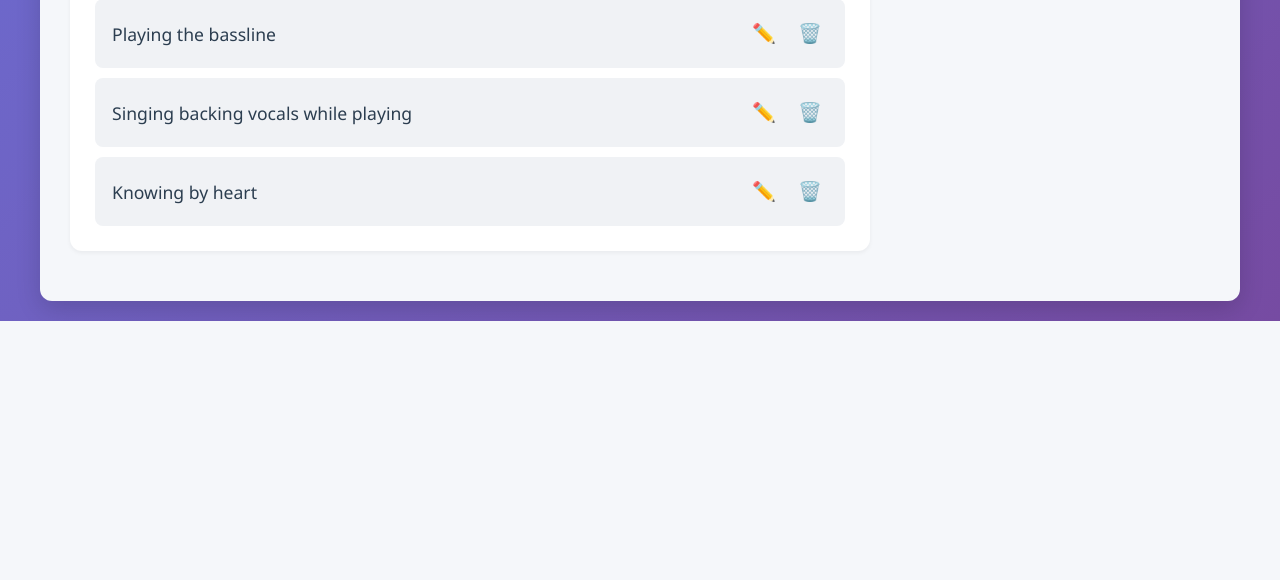
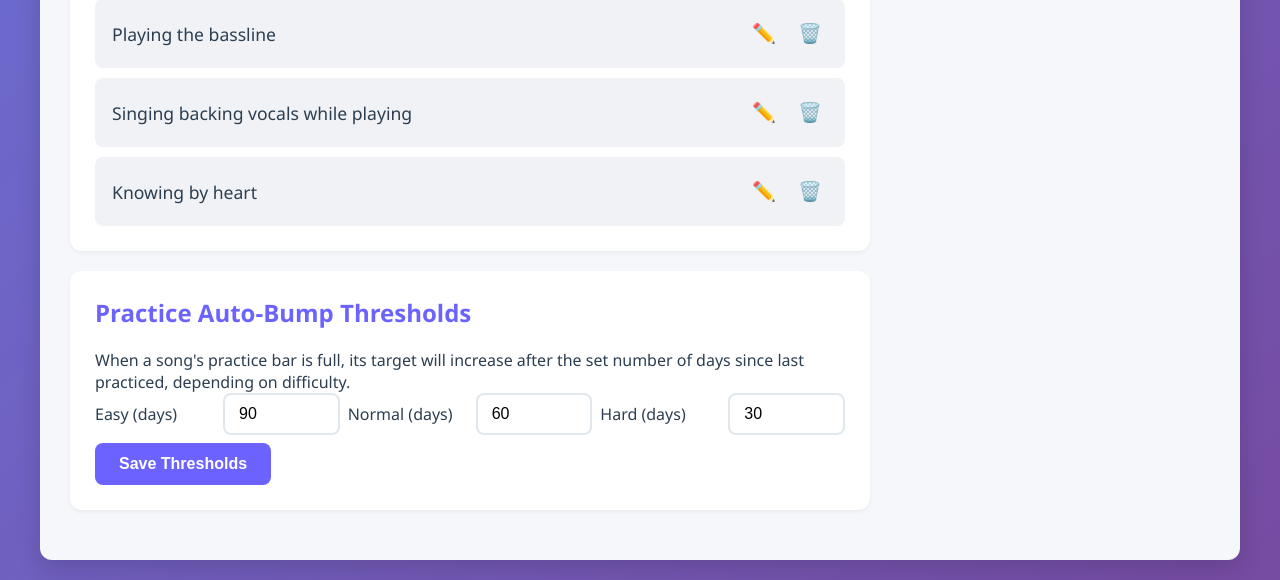
Before and after one commit to Zumgugger/songtrainer, a Flask app: page /admin in a window 1280 px wide. Shown: the part 1281-1861 px from the top of the page. Before the commit the page ends 1602 px from the top, so only its background shows below. Run offline with Flask 3, Linux system fonts and the light colour scheme; a user stored in the database is signed in; data comes from the database, SQL or seed files in the repository.

Commit message:
Admin-configurable difficulty thresholds for practice auto-bump
- Added settings table and migration (ensure_settings_table)
- New Settings API: GET/PUT /api/settings/difficulty-thresholds
- Admin UI to manage Easy/Normal/Hard threshold days
- Songs API now reads thresholds from settings instead of hardcoded
- Ensured difficulty column exists via ensure_performance_hints_column

```diff
--- a/app.py
+++ b/app.py
@@ -16,6 +16,7 @@ from database import (
     ensure_release_date_column,
     ensure_repertoire_sort_order_column,
     ensure_repertoire_folder_columns,
+    ensure_performance_hints_column,
     ensure_sync_history_table,
     ensure_practice_targets_not_below_count,
     ensure_repertoire_notes_column,
@@ -28,6 +29,7 @@ from database import (
     ensure_repertoire_user_column,
     ensure_song_user_column,
     ensure_archive_repertoires,
+    ensure_settings_table,
 )
 
 # Import blueprints
@@ -36,6 +38,7 @@ from blueprints.main import main
 from blueprints.songs import songs_bp
 from blueprints.skills import skills
 from blueprints.repertoires import repertoires_bp
+from blueprints.settings import settings_bp
 
 
 def create_app():
@@ -66,6 +69,7 @@ def create_app():
     app.register_blueprint(songs_bp, url_prefix='')
     app.register_blueprint(skills, url_prefix='')
     app.register_blueprint(repertoires_bp, url_prefix='')
+    app.register_blueprint(settings_bp, url_prefix='')
 
     # ==================== REQUEST HANDLERS ====================
 
@@ -144,6 +148,11 @@ def _ensure_database_schema(app):
             pass
 
         try:
+            ensure_performance_hints_column()
+        except Exception:
+            pass
+
+        try:
             ensure_sync_history_table()
         except Exception:
             pass
@@ -183,6 +192,11 @@ def _ensure_database_schema(app):
         except Exception:
             pass
 
+        try:
+            ensure_settings_table()
+        except Exception:
+            pass
+
 
 # Create app instance for direct execution
 app = create_app()
--- /dev/null
+++ b/blueprints/settings.py
@@ -0,0 +1,52 @@
+"""Settings blueprint to manage admin-configurable application settings."""
+
+from flask import Blueprint, request, jsonify
+from database import get_db
+from utils.decorators import admin_required, login_required
+
+settings_bp = Blueprint('settings', __name__)
+
+
+@settings_bp.route('/api/settings/difficulty-thresholds', methods=['GET'])
+@admin_required
+def get_difficulty_thresholds():
+    """Return the practice auto-bump thresholds (days) per difficulty."""
+    with get_db() as conn:
+        cursor = conn.cursor()
+        rows = cursor.execute(
+            'SELECT key, value FROM settings WHERE key IN (?, ?, ?)',
+            ('threshold_easy_days', 'threshold_normal_days', 'threshold_hard_days')
+        ).fetchall()
+        m = {r['key']: int(r['value']) for r in rows}
+        return jsonify({
+            'easy': m.get('threshold_easy_days', 90),
+            'normal': m.get('threshold_normal_days', 60),
+            'hard': m.get('threshold_hard_days', 30),
+        })
+
+
+@settings_bp.route('/api/settings/difficulty-thresholds', methods=['PUT'])
+@admin_required
+def update_difficulty_thresholds():
+    """Update the practice auto-bump thresholds (days) per difficulty."""
+    data = request.json or {}
+
+    def _sanitize(v, default):
+        try:
+            iv = int(v)
+            if iv < 0 or iv > 10000:
+                return default
+            return iv
+        except Exception:
+            return default
+
+    easy = _sanitize(data.get('easy'), 90)
+    normal = _sanitize(data.get('normal'), 60)
+    hard = _sanitize(data.get('hard'), 30)
+
+    with get_db() as conn:
+        cursor = conn.cursor()
+        cursor.execute('INSERT OR REPLACE INTO settings (key, value) VALUES (?, ?)', ('threshold_easy_days', str(easy)))
+        cursor.execute('INSERT OR REPLACE INTO settings (key, value) VALUES (?, ?)', ('threshold_normal_days', str(normal)))
+        cursor.execute('INSERT OR REPLACE INTO settings (key, value) VALUES (?, ?)', ('threshold_hard_days', str(hard)))
+        return jsonify({'message': 'Thresholds updated', 'easy': easy, 'normal': normal, 'hard': hard})
--- a/blueprints/songs.py
+++ b/blueprints/songs.py
@@ -63,15 +63,26 @@ def get_songs():
     scope_user_id = resolve_scope_user_id(get_db, requested_user_id)
 
     # Auto-bump targets for full bars that have aged past difficulty-based thresholds
-    difficulty_threshold_days = {
-        'easy': 90,
-        'normal': 60,
-        'hard': 30,
-    }
     now = datetime.now()
 
     with get_db() as conn:
         cursor = conn.cursor()
+
+        # Load difficulty thresholds from settings table (admin configurable)
+        try:
+            rows = cursor.execute(
+                'SELECT key, value FROM settings WHERE key IN (?, ?, ?)',
+                ('threshold_easy_days', 'threshold_normal_days', 'threshold_hard_days')
+            ).fetchall()
+            settings_map = {row['key']: int(row['value']) for row in rows}
+        except Exception:
+            settings_map = {}
+
+        difficulty_threshold_days = {
+            'easy': settings_map.get('threshold_easy_days', 90),
+            'normal': settings_map.get('threshold_normal_days', 60),
+            'hard': settings_map.get('threshold_hard_days', 30),
+        }
 
         if repertoire_id:
             require_repertoire(cursor, repertoire_id, scope_user_id)
--- a/database.py
+++ b/database.py
@@ -516,6 +516,28 @@ def ensure_archive_repertoires():
         conn.commit()
 
 
+def ensure_settings_table():
+    """Ensure settings table exists and default difficulty thresholds are populated."""
+    with get_db() as conn:
+        cursor = conn.cursor()
+        cursor.execute('''
+            CREATE TABLE IF NOT EXISTS settings (
+                key TEXT PRIMARY KEY,
+                value TEXT NOT NULL
+            )
+        ''')
+
+        # Seed default thresholds if missing
+        defaults = [
+            ('threshold_easy_days', '90'),
+            ('threshold_normal_days', '60'),
+            ('threshold_hard_days', '30'),
+        ]
+        for k, v in defaults:
+            cursor.execute('INSERT OR IGNORE INTO settings (key, value) VALUES (?, ?)', (k, v))
+        conn.commit()
+
+
 if __name__ == '__main__':
     init_db()
     ensure_users_table()
--- a/templates/admin.html
+++ b/templates/admin.html
@@ -41,12 +41,27 @@
                 </form>
                 <div id="skillsList" class="skills-list" style="margin-top:12px;"></div>
             </div>
+
+            <div class="admin-section">
+                <h2>Practice Auto-Bump Thresholds</h2>
+                <p class="helper-text">When a song's practice bar is full, its target will increase after the set number of days since last practiced, depending on difficulty.</p>
+                <form id="thresholdsForm" class="inline-form" style="gap:8px; flex-wrap: wrap; align-items: center;">
+                    <label style="min-width:120px;">Easy (days)</label>
+                    <input type="number" id="thresholdEasy" min="0" max="10000" value="90" style="width:120px;">
+                    <label style="min-width:120px;">Normal (days)</label>
+                    <input type="number" id="thresholdNormal" min="0" max="10000" value="60" style="width:120px;">
+                    <label style="min-width:120px;">Hard (days)</label>
+                    <input type="number" id="thresholdHard" min="0" max="10000" value="30" style="width:120px;">
+                    <button type="submit" class="btn btn-primary">Save Thresholds</button>
+                </form>
+            </div>
         </div>
     </div>
 
     <script>
         let skills = [];
         let users = [];
+        let thresholds = { easy: 90, normal: 60, hard: 30 };
 
         async function loadSkills() {
             try {
@@ -75,6 +90,27 @@
                 renderUsers();
             } catch (err) {
                 console.error('Error loading users', err);
+            }
+        }
+
+        async function loadThresholds() {
+            try {
+                const res = await fetch('/api/settings/difficulty-thresholds');
+                if (res.status === 401) {
+                    window.location = '/login?next=/admin';
+                    return;
+                }
+                if (res.status === 403) {
+                    alert('Admin access required');
+                    return;
+                }
+                const data = await res.json();
+                thresholds = data;
+                document.getElementById('thresholdEasy').value = thresholds.easy;
+                document.getElementById('thresholdNormal').value = thresholds.normal;
+                document.getElementById('thresholdHard').value = thresholds.hard;
+            } catch (err) {
+                console.error('Error loading thresholds', err);
             }
         }
 
@@ -174,6 +210,31 @@
                 loadUsers();
             } catch (err) {
                 alert('Error creating user');
+            }
+        });
+
+        // Save thresholds
+        document.getElementById('thresholdsForm').addEventListener('submit', async (e) => {
+            e.preventDefault();
+            const easy = parseInt(document.getElementById('thresholdEasy').value, 10);
+            const normal = parseInt(document.getElementById('thresholdNormal').value, 10);
+            const hard = parseInt(document.getElementById('thresholdHard').value, 10);
+            try {
+                const res = await fetch('/api/settings/difficulty-thresholds', {
+                    method: 'PUT',
+                    headers: { 'Content-Type': 'application/json' },
+                    body: JSON.stringify({ easy, normal, hard })
+                });
+                if (!res.ok) {
+                    const err = await res.json().catch(() => ({}));
+                    alert(err.error || 'Failed to save thresholds');
+                    return;
+                }
+                const data = await res.json();
+                thresholds = { easy: data.easy, normal: data.normal, hard: data.hard };
+                alert('Thresholds saved');
+            } catch (err) {
+                alert('Error saving thresholds');
             }
         });
 
@@ -278,6 +339,7 @@
         // Initialize
         loadSkills();
         loadUsers();
+        loadThresholds();
     </script>
 </body>
 </html>
```
